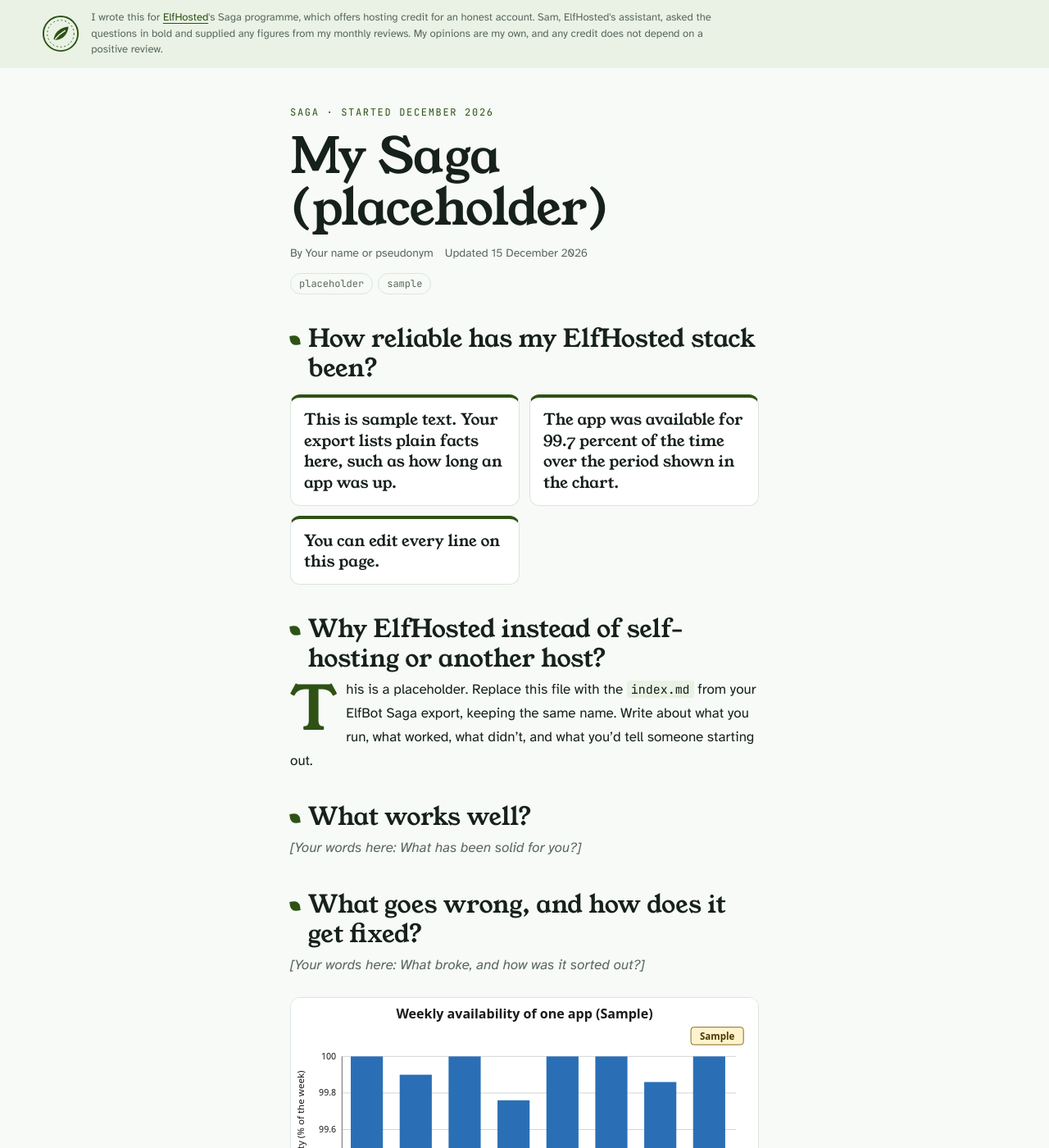
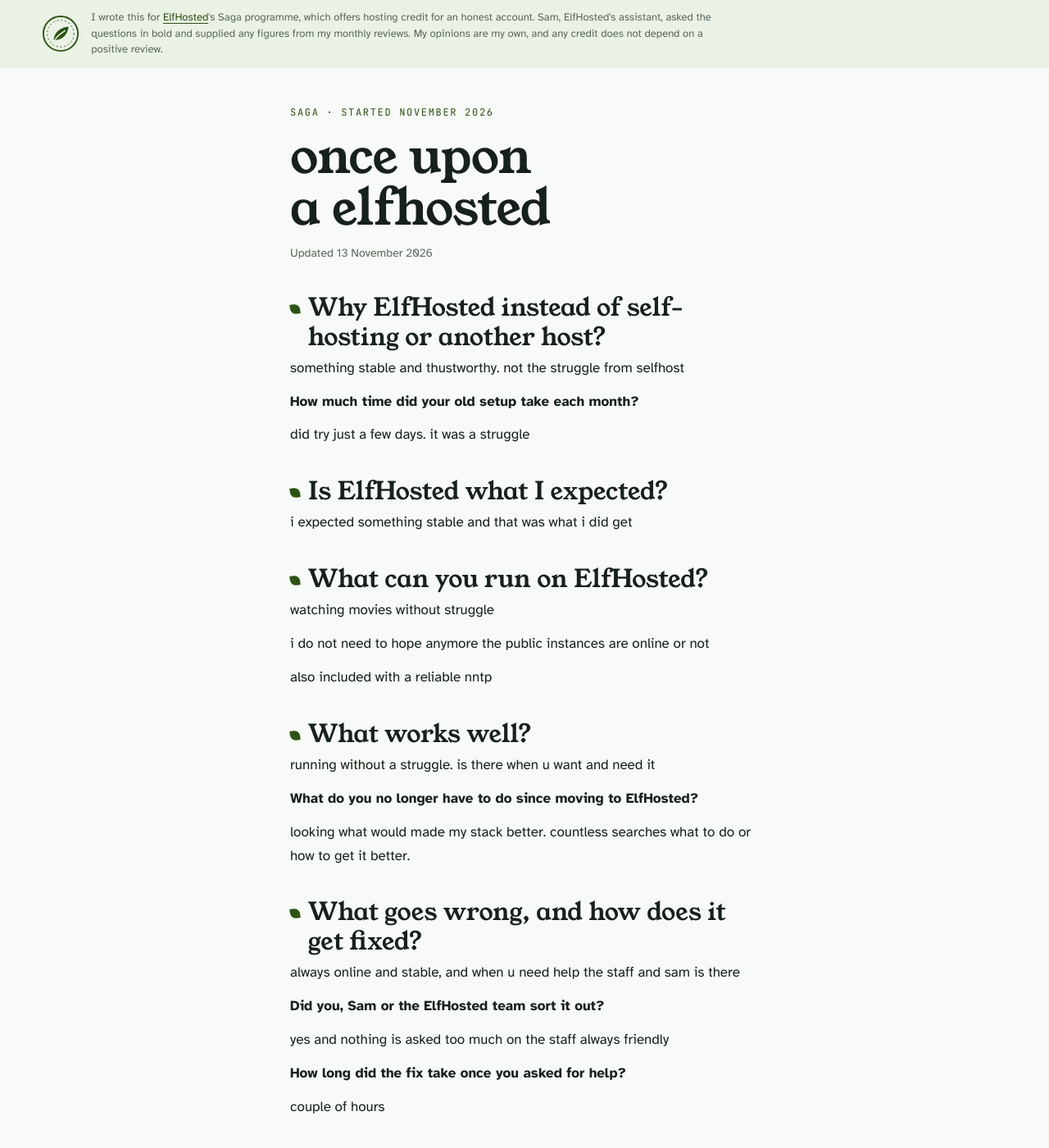
Before and after one commit to venom015b/saga, a Jekyll site: the page built from index.md, in a window 1280 px wide and 1400 px high. Shown: the whole window at 82% size. Built offline with Jekyll 4.4.1, drawn with Linux system fonts in a browser that asks for light colours; some of the changed text lies outside the part shown.

Commit message:
Add files via upload

```diff
--- a/index.md
+++ b/index.md
@@ -1,35 +1,104 @@
 ---
 layout: saga
-title: "My Saga (placeholder)"
-# The template's own page: kept out of search engines and the sitemap until
-# your Saga's index.md replaces this file.
-placeholder: true
-sitemap: false
+image: /og.png
+saga_kit: 1
+title: "once upon a elfhosted"
+description: "something stable and thustworthy. not the struggle from selfhost"
+started: "2026-11-13"
+updated: "2026-11-13"
+disclosure_mode: infrastructure
+saga_id: "SAGA-ZA48EPFS"
+style: "long-read"
+palette: "forest"
 ---
-
-## How reliable has my ElfHosted stack been? {#by-the-numbers}
-
-- This is sample text. Your export lists plain facts here, such as how long an app was up.
-- The app was available for 99.7 percent of the time over the period shown in the chart.
-- You can edit every line on this page.
 
 ## Why ElfHosted instead of self-hosting or another host?
 
-This is a placeholder. Replace this file with the `index.md` from your ElfBot Saga export, keeping the same name. Write about what you run, what worked, what didn't, and what you'd tell someone starting out.
+something stable and thustworthy. not the struggle from selfhost
+
+**How much time did your old setup take each month?**
+
+did try just a few days. it was a struggle
+
+## Is ElfHosted what I expected?
+
+i expected something stable and that was what i did get
+
+## What can you run on ElfHosted?
+
+watching movies without struggle
+
+i do not need to hope anymore the public instances are online or not
+
+also included with a reliable nntp
 
 ## What works well?
 
-_[Your words here: What has been solid for you?]_
+running without a struggle. is there when u want and need it
+
+**What do you no longer have to do since moving to ElfHosted?**
+
+looking what would made my stack better. countless searches what to do or how to get it better.
 
 ## What goes wrong, and how does it get fixed?
 
-_[Your words here: What broke, and how was it sorted out?]_
+always online and stable, and when u need help the staff and sam is there
 
-![Sample chart: weekly availability of an app over eight weeks, between 99.2 and 100 percent](assets/sample-availability.svg)
+**Did you, Sam or the ElfHosted team sort it out?**
 
-_Sample chart with made-up numbers. Your export carries a chart built from your own health checks._
+yes and nothing is asked too much on the staff always friendly
 
-## What I asked Sam about
+**How long did the fix take once you asked for help?**
 
-- Sample question one
-- Sample question two
+couple of hours
+
+## Has it changed my free time or family life?
+
+before was alot looking how to get it running and also for the best way,
+now its always there when needed.
++they update it themselves when there are improvments
+
+## How useful is Sam, ElfHosted's AI assistant?
+
+its usefull you just need to ask the right questions. and u van speak your own language  + also andriod app is handy when u arent home )
+
+**Was there anything Sam could not help with?**
+
+for sure but there is the staff than for
+
+**Which task did Sam handle for you?**
+
+do's a check up if u aks it. see if there is something wrong or can be better.
+also can do changes on the elf hosted setup
+
+## What is ElfHosted support like?
+
+reached out in discard within the hour ive got help
+
+**Did you ask in a public channel or in a private ticket?**
+
+private channel on discord
+
+## Is ElfHosted worth the money?
+
+yes 100 procent
+
+**Which plan or apps do you pay for?**
+
+aio streams and 4x4k
+
+## What are the downsides?
+
+Nothing comes to mind.
+
+## Who is ElfHosted for, and who should skip it?
+
+I'd suggest it to someone who wants a stable addon
+
+**What problem would ElfHosted solve for the kind of person it suits?**
+
+who want a complete expiernce without the suffer from public addons
+
+**Who would ElfHosted not suit, and why?**
+
+i dont know. depands if you wanna pay a little for something u can rely on
```
Also changed, not shown: og.png (added).
